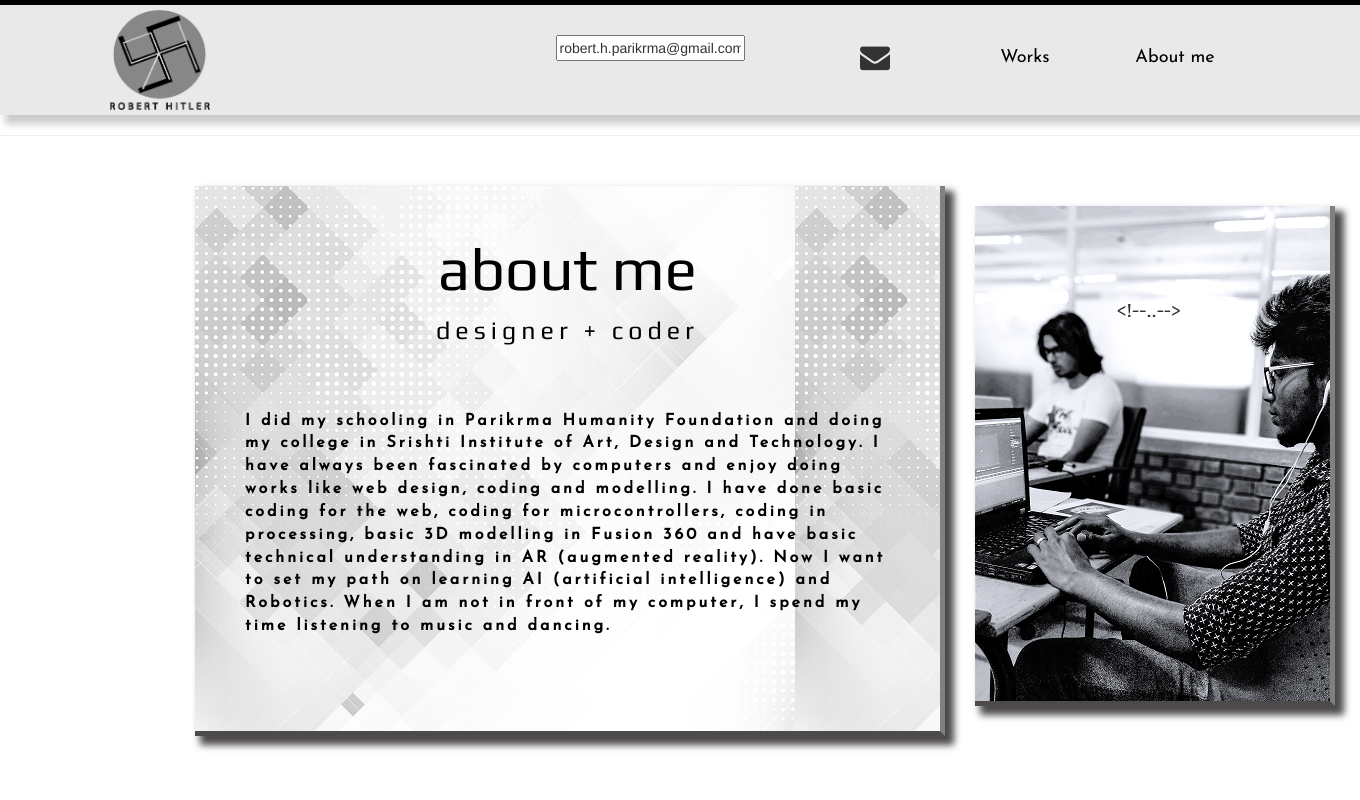
After one commit to RobertHitler/RobertHitler.github.io, a PHP site: page /About_me.html in a window 1360 px wide. The commit adds this page. Run offline with PHP 8.4, Linux system fonts and the light colour scheme.

Commit message:
update_3

```diff
--- /dev/null
+++ b/About_me.html
@@ -0,0 +1,77 @@
+<!doctype html>
+<html>
+<head>
+<meta charset="utf-8">
+<title>About_me</title>
+<link rel="stylesheet" type="text/css" href="css/bootstrap.min.css">
+<link rel="stylesheet" type="text/css"  href="css/style.css" >
+<link rel="stylesheet" type="text/css"  href="css/style_1.css" >
+<!--google fonts-->
+<link href="https://fonts.googleapis.com/css?family=Dancing+Script|EB+Garamond:400,500i|Josefin+Sans|Play|Source+Code+Pro" rel="stylesheet">
+<!--icon-->
+<link rel="stylesheet" href="https://cdnjs.cloudflare.com/ajax/libs/font-awesome/4.7.0/css/font-awesome.min.css">
+</head>
+
+<body>
+<header>
+	<div class="main_header">
+		<div class="container">
+			<div class="row">
+				<div class="col-md-4">
+					<div class="logo">
+						<a href="index.html"><img src="images/R_H_LOGO.png" alt="Logo" style="width: 100px;height: 100px;image-resolution: from-image;"></a>
+					</div>
+				</div>
+				<div class="col-md-8">
+					<div class="navi">
+						<nav>
+							<ul class="nav_li" text-center>
+								<li><a href="About_me.html">About me</a></li>
+								<li><a href="works.html">Works</a></li>
+								<input type="text" value="robert.h.parikrma@gmail.com" id="myInput">
+								<li><button class="btn" onclick="myFunction()"><i style="font-size: 30px;" class="fa fa-envelope"></i></button></li>
+								<script>
+								function myFunction() {
+								  var copyText = document.getElementById("myInput");
+								  copyText.select();
+								  document.execCommand("copy");
+								  alert("Copied the text: " + copyText.value);
+								}
+								</script>
+
+							</ul>
+						</nav>
+					</div>
+				</div>
+			</div>
+		</div>
+	</div>
+</header>
+<hr>
+<section>
+	<div class="main_content">
+		<div class="container">
+			<div class="row">
+			  <div class="col-md-8">
+					<div class="abt_me">
+					  <h2 style="color: black;">about me</h2>
+					  <h5>designer + coder</h5>
+					  <p><strong>
+					  I did my schooling in Parikrma Humanity Foundation and doing my college in Srishti Institute of Art, Design and Technology. I have always been fascinated by computers and enjoy doing works like web design, coding and modelling.
+					  I have done basic coding for the web, coding for microcontrollers, coding in processing, basic 3D modelling   in Fusion 360 and have basic technical understanding in AR (augmented reality).
+					  Now I want to set my path on learning  AI (artificial intelligence) and Robotics.
+					  When I am not in front of my computer, I spend my time listening to music and dancing.
+					  </strong></p>
+					</div>
+				</div>
+			  <div class="col-md-4">
+					<div class="my_pic">
+						<p>&lt;!--..--&gt;</p>
+					</div>
+			  </div>
+			</div>
+		</div>
+	</div>
+</section>
+</body>
+</html>
--- a/css/style.css
+++ b/css/style.css
@@ -74,7 +74,7 @@ ul.nav_li li a {
     text-decoration: none;
 }
 .btn{
-	padding: 10px 66px;
+	padding: 6px 59px;
 	background-color: #E9E9E9;
 
 }
--- /dev/null
+++ b/css/style_1.css
@@ -0,0 +1,66 @@
+@charset "utf-8";
+/* CSS Document */
+.main_content{
+	width: 80%;
+	height: 600px;
+	padding-left: 180px;
+}
+
+.my_pic{
+	width: 100%;
+	height: 500px;
+	background-image: url(../images/my_img_1.png);
+	padding: 10px 30px;
+	margin: 0;
+	margin-top: 50px;
+	border-bottom: 5px solid #4C4A4A;
+	border-right: 5px solid grey;
+	box-shadow: 7px 7px 7px 2px #4C4A4A;
+}
+.my_pic p{
+	font-size: 20px;
+	font-family: 'Play', sans-serif;
+	text-align: center;
+	width: 50%;
+	height: 50px;
+	padding: 10px 30px;
+	margin: 70px;
+}
+.my_pic:hover{
+	background-image: url(../images/my_img_2.jpg);
+
+}
+.abt_me{
+	width: 100%;
+	height:550px;
+	background-color: #E9E9E9;
+	background-image: url(../images/abt_me_Bg.png);
+	border-bottom: 5px solid #4C4A4A;
+	border-right: 5px solid grey;
+	box-shadow: 7px 7px 7px 2px #4C4A4A;
+	/*opacity: 0.5;*/
+}
+.abt_me h2{
+	color:black;
+	font-size: 60px;
+	font-family: 'Play', sans-serif;
+	text-align:center;
+	padding-top: 50px;
+	margin-top: 30px;
+}
+.abt_me h5{
+	color:black;
+	font-size: 25px;
+	letter-spacing: 5px;
+	font-family: 'Play', sans-serif;
+	text-align:center;
+	padding: 5px 10px;
+	margin-top: 5px;
+}
+.abt_me p{
+	color: black;
+	letter-spacing: 3px;
+	font-size: 16px;
+	padding: 50px 50px;
+	font-family: 'Josefin Sans', sans-serif;
+}
```
Also changed, not shown: other parts of css/style.css (+28 -13 lines), index.html (+8 -6 lines), works.html (added, +53 -0 lines), css/style_2.css (added), images/abt_me_Bg.png (added), images/code.PNG (added), images/domnum_prtnm.png (added), images/my_img_1.png (added), images/my_img_2.jpg (added), 1 other file.
